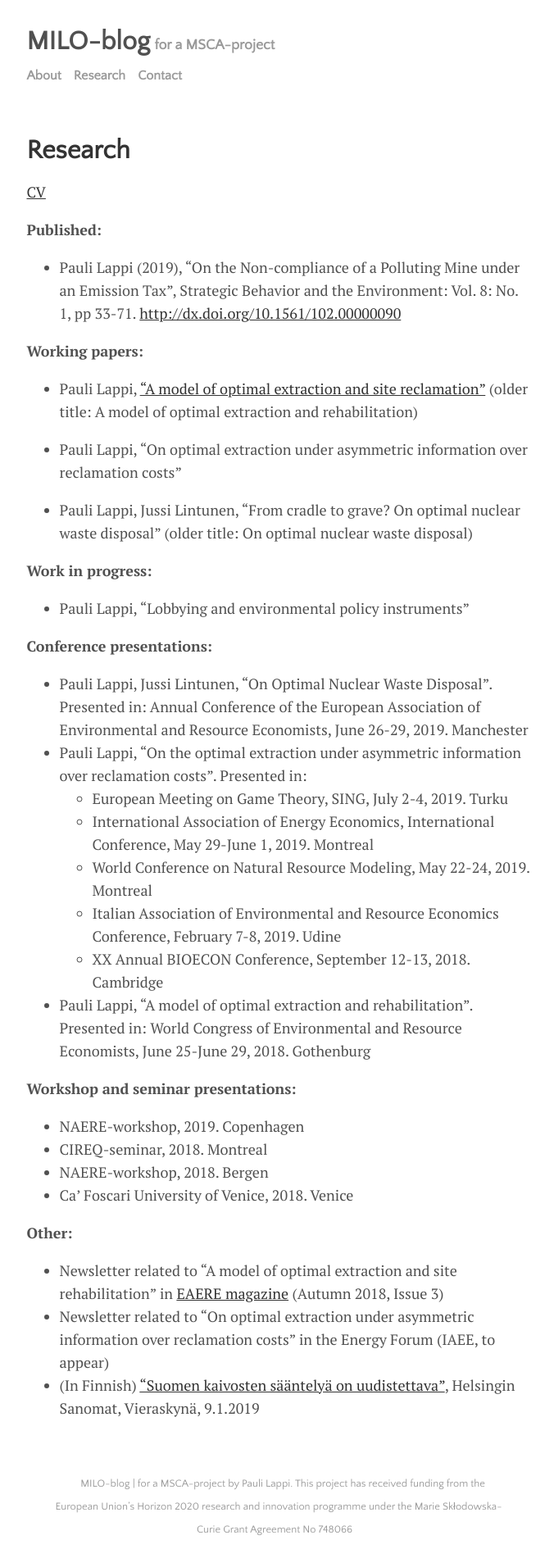
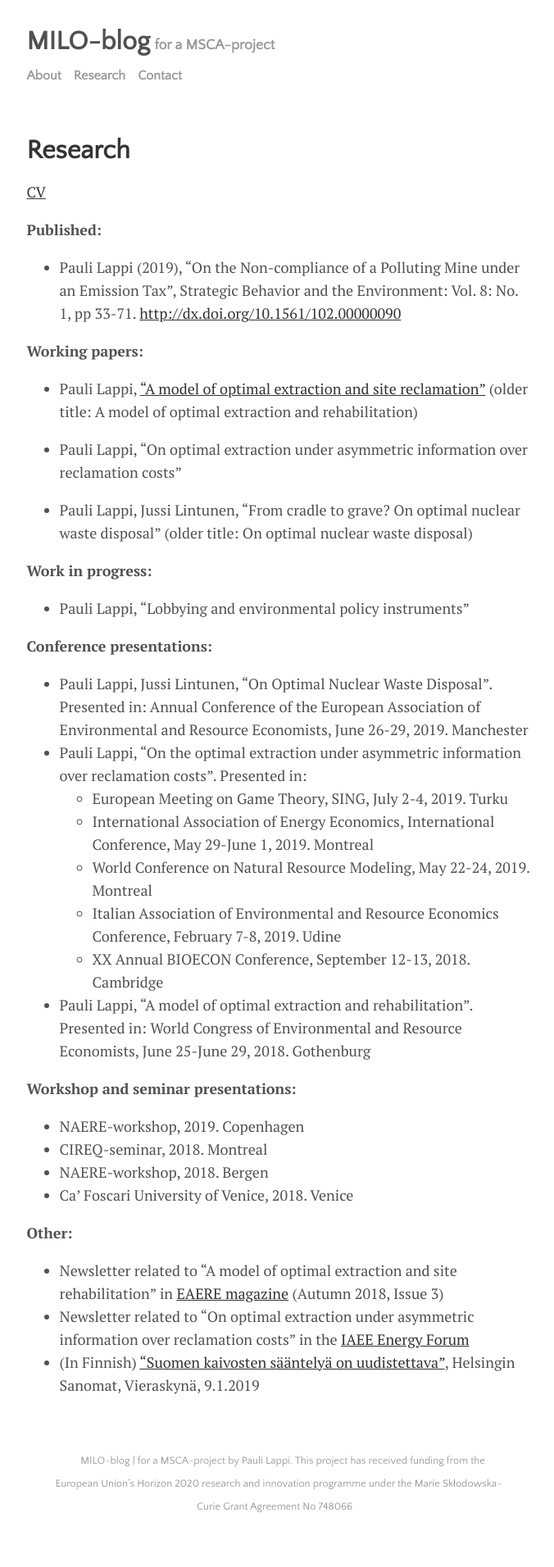
Before and after one commit to plappi/Milo, a Jekyll site: the page built from menu/research.md, in a window 1280 px wide. Shown: the whole page at 82% size, without its empty margins (300-976 px from the left). Built offline with Jekyll 4.4.1, drawn with Linux system fonts in a browser that asks for light colours; nearby versions of some CDN libraries; after the commit the page ends 1884 px from its top, so only the background shows below that.

Commit message:
Update research.md

```diff
--- a/menu/research.md
+++ b/menu/research.md
@@ -42,5 +42,5 @@ title: Research
 **Other:**
 
 * Newsletter related to "A model of  optimal extraction and site rehabilitation" in [EAERE magazine](https://www.eaere.org/wp-content/uploads/2019/03/EAERE-Magazine_n.3-Fall-2018.pdf) (Autumn 2018, Issue 3)
-* Newsletter related to "On optimal extraction under asymmetric information over reclamation costs" in the Energy Forum (IAEE, to appear)
+* Newsletter related to "On optimal extraction under asymmetric information over reclamation costs" in the [IAEE Energy Forum](https://www.iaee.org/documents/2019EnergyForumSI.pdf)
 * (In Finnish) ["Suomen kaivosten sääntelyä on uudistettava"](https://www.hs.fi/mielipide/art-2000005959201.html), Helsingin Sanomat, Vieraskynä, 9.1.2019
```
